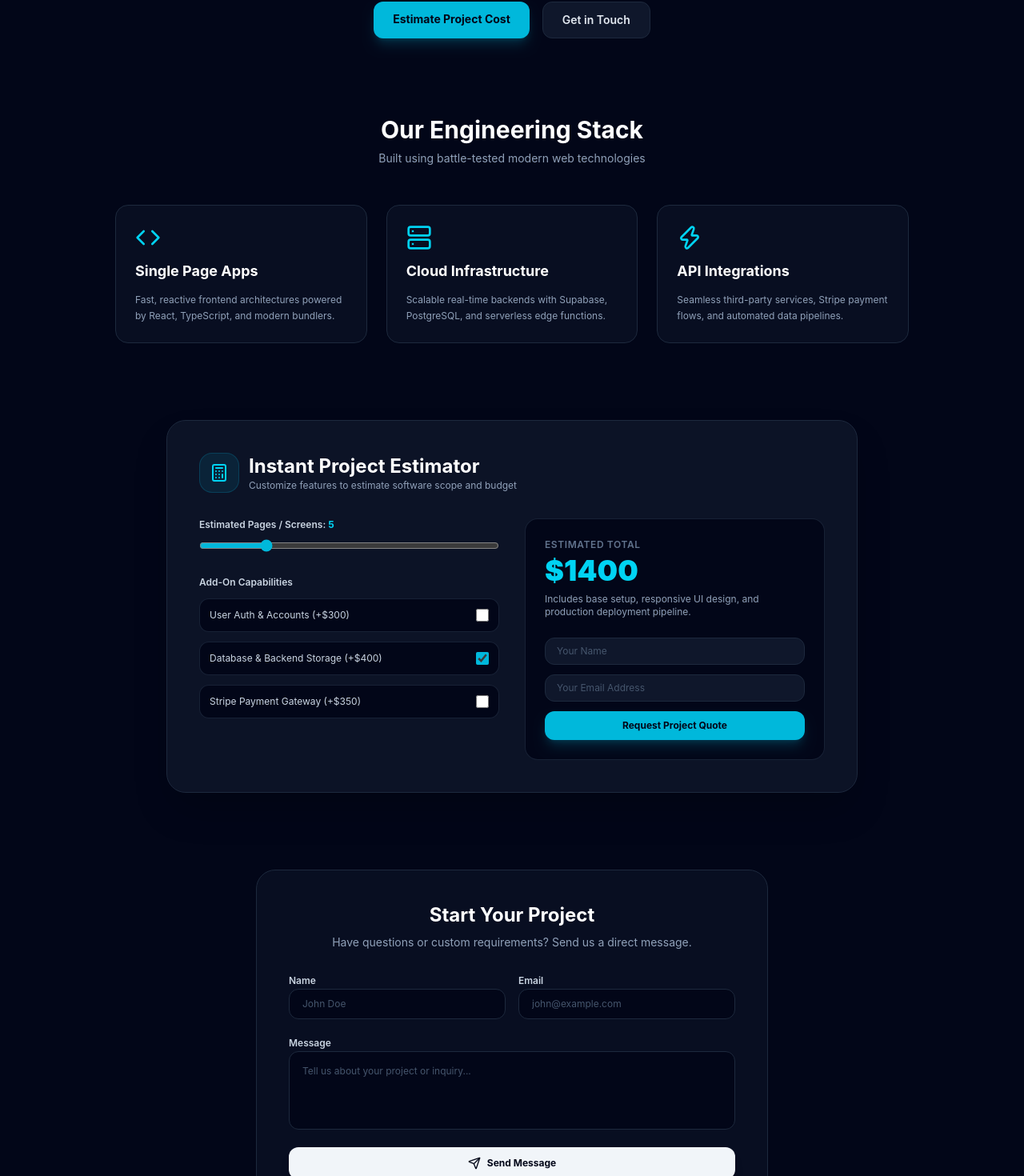
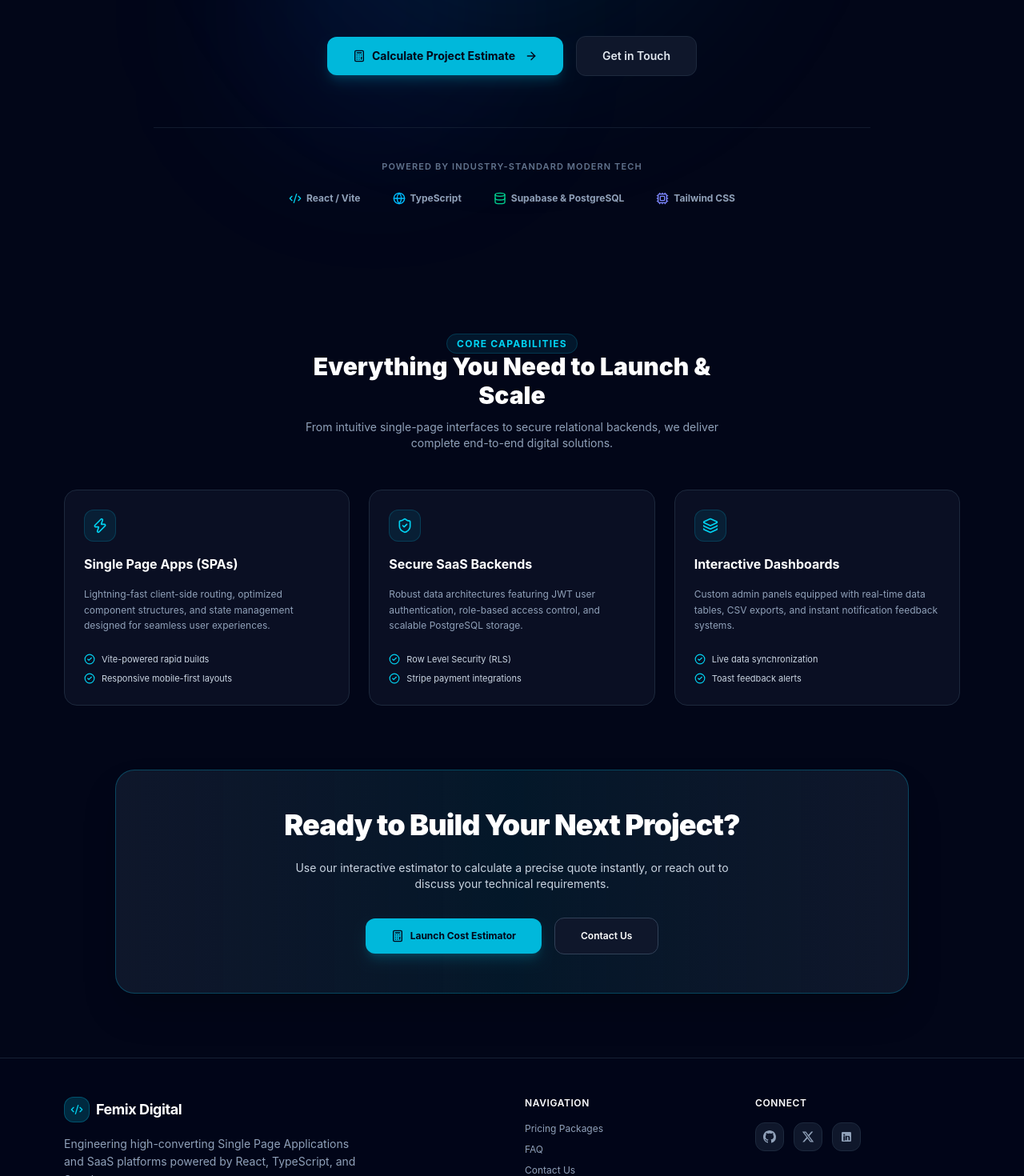
Before and after one commit to femixdigital/femix-web-dev, a React (Vite) app: page / in a window 1280 px wide. Shown: the part 435-1905 px from the top of the page at 80% size. Built offline with nearby package versions, Linux system fonts and the light colour scheme.

Commit message:
feat: build main landing page with hero section, tech stack badges, and service overviews

```diff
--- a/src/pages/Home.tsx
+++ b/src/pages/Home.tsx
@@ -1,319 +1,186 @@
-import React, { useState } from 'react';
-import { useToast } from '../components/Toast';
-import { supabase } from '../lib/supabase';
-import { Calculator, Send, Code, Sparkles, Server, Zap } from 'lucide-react';
+import React from 'react';
+import { Link } from 'react-router-dom';
+import { ArrowRight, Calculator, CheckCircle2, Code2, Cpu, Database, Globe, Layers, ShieldCheck, Zap } from 'lucide-react';
 
 export const Home: React.FC = () => {
-  const { showToast } = useToast();
+  return (
+    <div className="space-y-20 pb-20">
+      {/* Hero Section */}
+      <section className="relative pt-16 pb-20 overflow-hidden">
+        {/* Background glow effects */}
+        <div className="absolute top-1/4 left-1/2 -translate-x-1/2 -translate-y-1/2 w-[500px] h-[500px] bg-cyan-500/10 rounded-full blur-[120px] pointer-events-none" />
+        <div className="absolute top-1/3 left-1/4 w-[300px] h-[300px] bg-blue-600/10 rounded-full blur-[100px] pointer-events-none" />
 
-  // Contact Form State
-  const [contactName, setContactName] = useState('');
-  const [contactEmail, setContactEmail] = useState('');
-  const [contactMessage, setContactMessage] = useState('');
-  const [isSubmittingContact, setIsSubmittingContact] = useState(false);
-
-  // Estimator Form State
-  const [pages, setPages] = useState(5);
-  const [hasAuth, setHasAuth] = useState(false);
-  const [hasDatabase, setHasDatabase] = useState(true);
-  const [hasPayments, setHasPayments] = useState(false);
-  const [clientName, setClientName] = useState('');
-  const [clientEmail, setClientEmail] = useState('');
-  const [isSubmittingOrder, setIsSubmittingOrder] = useState(false);
-
-  // Calculate estimated total
-  const basePrice = 500;
-  const pageCost = pages * 100;
-  const authCost = hasAuth ? 300 : 0;
-  const dbCost = hasDatabase ? 400 : 0;
-  const paymentCost = hasPayments ? 350 : 0;
-  const estimatedTotal = basePrice + pageCost + authCost + dbCost + paymentCost;
-
-  const handleContactSubmit = async (e: React.FormEvent) => {
-    e.preventDefault();
-    if (!contactName || !contactEmail || !contactMessage) {
-      showToast('Validation Error', 'Please fill in all fields before submitting.', 'error');
-      return;
-    }
-
-    setIsSubmittingContact(true);
-    try {
-      const { error } = await supabase.from('leads').insert([
-        { name: contactName, email: contactEmail, message: contactMessage }
-      ]);
-
-      if (error) throw error;
-
-      showToast('Inquiry Received!', 'Thank you for reaching out. We will respond shortly.', 'success');
-      setContactName('');
-      setContactEmail('');
-      setContactMessage('');
-    } catch (err: any) {
-      showToast('Submission Failed', err.message || 'Could not send inquiry. Try again.', 'error');
-    } finally {
-      setIsSubmittingContact(false);
-    }
-  };
-
-  const handleOrderSubmit = async (e: React.FormEvent) => {
-    e.preventDefault();
-    if (!clientName || !clientEmail) {
-      showToast('Validation Error', 'Please enter your name and email to submit the order.', 'error');
-      return;
-    }
-
-    setIsSubmittingOrder(true);
-    try {
-      const { error } = await supabase.from('orders').insert([
-        {
-          client_name: clientName,
-          client_email: clientEmail,
-          pages,
-          has_auth: hasAuth,
-          has_database: hasDatabase,
-          has_payments: hasPayments,
-          estimated_total: estimatedTotal,
-          status: 'pending'
-        }
-      ]);
-
-      if (error) throw error;
-
-      showToast('Order Submitted!', `Estimate total $${estimatedTotal}. We will review your request and reach out.`, 'success');
-      setClientName('');
-      setClientEmail('');
-    } catch (err: any) {
-      showToast('Order Failed', err.message || 'Could not place order. Please try again.', 'error');
-    } finally {
-      setIsSubmittingOrder(false);
-    }
-  };
-
-  return (
-    <div className="space-y-24 py-12">
-      {/* Hero Section */}
-      <section className="container mx-auto px-4 text-center space-y-6 max-w-4xl">
-        <div className="inline-flex items-center space-x-2 bg-cyan-500/10 border border-cyan-500/20 px-4 py-1.5 rounded-full text-xs font-semibold text-cyan-400">
-          <Sparkles className="w-3.5 h-3.5" />
-          <span>Next-Gen Web & Application Engineering</span>
-        </div>
-        <h1 className="text-4xl sm:text-6xl font-black text-white tracking-tight leading-tight">
-          Modern Web Development <br />
-          <span className="text-transparent bg-clip-text bg-gradient-to-r from-cyan-400 to-blue-500">
-            Engineered for Scale
-          </span>
-        </h1>
-        <p className="text-slate-400 text-sm sm:text-lg max-w-2xl mx-auto">
-          We build high-performance single page applications, SaaS platforms, and modern backends tailored to grow your business.
-        </p>
-        <div className="flex flex-wrap justify-center gap-4 pt-4">
-          <a
-            href="#calculator"
-            className="bg-cyan-500 hover:bg-cyan-400 text-slate-950 font-bold px-6 py-3 rounded-xl transition shadow-lg shadow-cyan-500/20 text-sm"
-          >
-            Estimate Project Cost
-          </a>
-          <a
-            href="#contact"
-            className="bg-slate-900 hover:bg-slate-800 text-slate-200 border border-slate-800 font-semibold px-6 py-3 rounded-xl transition text-sm"
-          >
-            Get in Touch
-          </a>
-        </div>
-      </section>
-
-      {/* Services Section */}
-      <section className="container mx-auto px-4 max-w-5xl">
-        <div className="text-center space-y-2 mb-12">
-          <h2 className="text-2xl sm:text-3xl font-bold text-white">Our Engineering Stack</h2>
-          <p className="text-xs sm:text-sm text-slate-400">Built using battle-tested modern web technologies</p>
-        </div>
-        <div className="grid grid-cols-1 sm:grid-cols-3 gap-6">
-          <div className="bg-slate-900/50 border border-slate-800 p-6 rounded-2xl space-y-3">
-            <Code className="w-8 h-8 text-cyan-400" />
-            <h3 className="font-bold text-white text-lg">Single Page Apps</h3>
-            <p className="text-xs text-slate-400 leading-relaxed">
-              Fast, reactive frontend architectures powered by React, TypeScript, and modern bundlers.
-            </p>
-          </div>
-          <div className="bg-slate-900/50 border border-slate-800 p-6 rounded-2xl space-y-3">
-            <Server className="w-8 h-8 text-cyan-400" />
-            <h3 className="font-bold text-white text-lg">Cloud Infrastructure</h3>
-            <p className="text-xs text-slate-400 leading-relaxed">
-              Scalable real-time backends with Supabase, PostgreSQL, and serverless edge functions.
-            </p>
-          </div>
-          <div className="bg-slate-900/50 border border-slate-800 p-6 rounded-2xl space-y-3">
-            <Zap className="w-8 h-8 text-cyan-400" />
-            <h3 className="font-bold text-white text-lg">API Integrations</h3>
-            <p className="text-xs text-slate-400 leading-relaxed">
-              Seamless third-party services, Stripe payment flows, and automated data pipelines.
-            </p>
-          </div>
-        </div>
-      </section>
-
-      {/* Cost Calculator Section */}
-      <section id="calculator" className="container mx-auto px-4 max-w-4xl scroll-mt-24">
-        <div className="bg-slate-900/80 border border-slate-800 rounded-3xl p-6 sm:p-10 shadow-2xl backdrop-blur">
-          <div className="flex items-center space-x-3 mb-8">
-            <div className="p-3 bg-cyan-500/10 border border-cyan-500/20 text-cyan-400 rounded-2xl">
-              <Calculator className="w-6 h-6" />
-            </div>
-            <div>
-              <h2 className="text-2xl font-bold text-white">Instant Project Estimator</h2>
-              <p className="text-xs text-slate-400">Customize features to estimate software scope and budget</p>
-            </div>
+        <div className="container mx-auto px-4 relative z-10 max-w-5xl text-center space-y-8">
+          <div className="inline-flex items-center space-x-2 bg-slate-900/80 border border-slate-800 px-4 py-1.5 rounded-full text-slate-300 text-xs font-semibold shadow-inner">
+            <span className="w-2 h-2 rounded-full bg-cyan-400 animate-pulse" />
+            <span>Modern Single Page Applications & SaaS Development</span>
           </div>
 
-          <div className="grid grid-cols-1 md:grid-cols-2 gap-8">
-            {/* Options */}
-            <div className="space-y-6">
-              <div>
-                <label className="text-xs font-semibold text-slate-300 mb-2 block">
-                  Estimated Pages / Screens: <span className="text-cyan-400 font-bold">{pages}</span>
-                </label>
-                <input
-                  type="range"
-                  min="1"
-                  max="20"
-                  value={pages}
-                  onChange={(e) => setPages(Number(e.target.value))}
-                  className="w-full accent-cyan-500 cursor-pointer"
-                />
-              </div>
+          <h1 className="text-4xl sm:text-6xl font-black text-white tracking-tight leading-tight">
+            High-Performance Web Apps <br />
+            <span className="bg-gradient-to-r from-cyan-400 via-sky-400 to-blue-500 bg-clip-text text-transparent">
+              Built for Scale & Speed
+            </span>
+          </h1>
 
-              <div className="space-y-3">
-                <label className="text-xs font-semibold text-slate-300 block">Add-On Capabilities</label>
-                <label className="flex items-center justify-between p-3 rounded-xl bg-slate-950 border border-slate-800/80 cursor-pointer hover:border-slate-700 transition">
-                  <span className="text-xs text-slate-300">User Auth & Accounts (+$300)</span>
-                  <input
-                    type="checkbox"
-                    checked={hasAuth}
-                    onChange={(e) => setHasAuth(e.target.checked)}
-                    className="accent-cyan-500 w-4 h-4"
-                  />
-                </label>
-                <label className="flex items-center justify-between p-3 rounded-xl bg-slate-950 border border-slate-800/80 cursor-pointer hover:border-slate-700 transition">
-                  <span className="text-xs text-slate-300">Database & Backend Storage (+$400)</span>
-                  <input
-                    type="checkbox"
-                    checked={hasDatabase}
-                    onChange={(e) => setHasDatabase(e.target.checked)}
-                    className="accent-cyan-500 w-4 h-4"
-                  />
-                </label>
-                <label className="flex items-center justify-between p-3 rounded-xl bg-slate-950 border border-slate-800/80 cursor-pointer hover:border-slate-700 transition">
-                  <span className="text-xs text-slate-300">Stripe Payment Gateway (+$350)</span>
-                  <input
-                    type="checkbox"
-                    checked={hasPayments}
-                    onChange={(e) => setHasPayments(e.target.checked)}
-                    className="accent-cyan-500 w-4 h-4"
-                  />
-                </label>
-              </div>
-            </div>
+          <p className="max-w-2xl mx-auto text-slate-400 text-base sm:text-lg leading-relaxed">
+            We engineer lightning-fast SPAs, robust SaaS platforms, and custom digital experiences using cutting-edge frontend and backend architectures.
+          </p>
 
-            {/* Summary & Submission */}
-            <div className="bg-slate-950 border border-slate-800/80 rounded-2xl p-6 flex flex-col justify-between space-y-6">
-              <div>
-                <span className="text-xs font-semibold text-slate-500 uppercase tracking-wider block mb-1">
-                  Estimated Total
-                </span>
-                <div className="text-4xl font-black text-cyan-400">${estimatedTotal}</div>
-                <p className="text-xs text-slate-400 mt-2">
-                  Includes base setup, responsive UI design, and production deployment pipeline.
-                </p>
-              </div>
+          <div className="flex flex-col sm:flex-row items-center justify-center gap-4 pt-4">
+            <Link
+              to="/estimator"
+              className="w-full sm:w-auto flex items-center justify-center space-x-2 bg-cyan-500 hover:bg-cyan-400 text-slate-950 font-bold px-8 py-3.5 rounded-xl transition shadow-lg shadow-cyan-500/20 text-sm"
+            >
+              <Calculator className="w-4 h-4" />
+              <span>Calculate Project Estimate</span>
+              <ArrowRight className="w-4 h-4 ml-1" />
+            </Link>
 
-              <form onSubmit={handleOrderSubmit} className="space-y-3">
-                <input
-                  type="text"
-                  placeholder="Your Name"
-                  value={clientName}
-                  onChange={(e) => setClientName(e.target.value)}
-                  className="w-full bg-slate-900 border border-slate-800 rounded-xl px-3.5 py-2 text-xs text-slate-100 placeholder-slate-600 focus:outline-none focus:border-cyan-500 transition"
-                  required
-                />
-                <input
-                  type="email"
-                  placeholder="Your Email Address"
-                  value={clientEmail}
-                  onChange={(e) => setClientEmail(e.target.value)}
-                  className="w-full bg-slate-900 border border-slate-800 rounded-xl px-3.5 py-2 text-xs text-slate-100 placeholder-slate-600 focus:outline-none focus:border-cyan-500 transition"
-                  required
-                />
-                <button
-                  type="submit"
-                  disabled={isSubmittingOrder}
-                  className="w-full bg-cyan-500 hover:bg-cyan-400 text-slate-950 font-bold text-xs py-2.5 rounded-xl transition shadow-lg shadow-cyan-500/20 disabled:opacity-50"
-                >
-                  {isSubmittingOrder ? 'Submitting Order...' : 'Request Project Quote'}
-                </button>
-              </form>
+            <Link
+              to="/contact"
+              className="w-full sm:w-auto flex items-center justify-center space-x-2 bg-slate-900 hover:bg-slate-800 text-slate-200 border border-slate-800 font-semibold px-8 py-3.5 rounded-xl transition text-sm"
+            >
+              <span>Get in Touch</span>
+            </Link>
+          </div>
+
+          {/* Tech Stack Bar */}
+          <div className="pt-10 border-t border-slate-800/60 mt-16 max-w-4xl mx-auto">
+            <p className="text-[11px] font-semibold text-slate-500 uppercase tracking-widest mb-6">
+              Powered by Industry-Standard Modern Tech
+            </p>
+            <div className="flex flex-wrap items-center justify-center gap-6 sm:gap-10 text-slate-400 text-xs font-bold">
+              <span className="flex items-center space-x-1.5">
+                <Code2 className="w-4 h-4 text-cyan-400" />
+                <span>React / Vite</span>
+              </span>
+              <span className="flex items-center space-x-1.5">
+                <Globe className="w-4 h-4 text-sky-400" />
+                <span>TypeScript</span>
+              </span>
+              <span className="flex items-center space-x-1.5">
+                <Database className="w-4 h-4 text-emerald-400" />
+                <span>Supabase & PostgreSQL</span>
+              </span>
+              <span className="flex items-center space-x-1.5">
+                <Cpu className="w-4 h-4 text-indigo-400" />
+                <span>Tailwind CSS</span>
+              </span>
             </div>
           </div>
         </div>
       </section>
 
-      {/* Contact Section */}
-      <section id="contact" className="container mx-auto px-4 max-w-2xl scroll-mt-24">
-        <div className="bg-slate-900/50 border border-slate-800 rounded-3xl p-6 sm:p-10 space-y-6">
-          <div className="text-center space-y-2">
-            <h2 className="text-2xl font-bold text-white">Start Your Project</h2>
-            <p className="text-xs sm:text-sm text-slate-400">
-              Have questions or custom requirements? Send us a direct message.
+      {/* Services Overview Section */}
+      <section className="container mx-auto px-4 max-w-6xl space-y-12">
+        <div className="text-center max-w-xl mx-auto space-y-3">
+          <span className="text-xs font-bold uppercase tracking-widest text-cyan-400 bg-cyan-500/10 px-3 py-1 rounded-full border border-cyan-500/20">
+            Core Capabilities
+          </span>
+          <h2 className="text-2xl sm:text-3xl font-black text-white">
+            Everything You Need to Launch & Scale
+          </h2>
+          <p className="text-slate-400 text-xs sm:text-sm">
+            From intuitive single-page interfaces to secure relational backends, we deliver complete end-to-end digital solutions.
+          </p>
+        </div>
+
+        <div className="grid grid-cols-1 md:grid-cols-3 gap-6">
+          {/* Card 1 */}
+          <div className="bg-slate-900/60 border border-slate-800 rounded-2xl p-6 space-y-4 hover:border-cyan-500/40 transition group">
+            <div className="w-10 h-10 rounded-xl bg-cyan-500/10 border border-cyan-500/20 flex items-center justify-center text-cyan-400 group-hover:bg-cyan-500/20 transition">
+              <Zap className="w-5 h-5" />
+            </div>
+            <h3 className="text-base font-bold text-white">Single Page Apps (SPAs)</h3>
+            <p className="text-xs text-slate-400 leading-relaxed">
+              Lightning-fast client-side routing, optimized component structures, and state management designed for seamless user experiences.
             </p>
+            <ul className="space-y-2 pt-2 text-[11px] text-slate-300">
+              <li className="flex items-center space-x-2">
+                <CheckCircle2 className="w-3.5 h-3.5 text-cyan-400" />
+                <span>Vite-powered rapid builds</span>
+              </li>
+              <li className="flex items-center space-x-2">
+                <CheckCircle2 className="w-3.5 h-3.5 text-cyan-400" />
+                <span>Responsive mobile-first layouts</span>
+              </li>
+            </ul>
           </div>
 
-          <form onSubmit={handleContactSubmit} className="space-y-4">
-            <div className="grid grid-cols-1 sm:grid-cols-2 gap-4">
-              <div className="space-y-1">
-                <label className="text-xs font-semibold text-slate-300">Name</label>
-                <input
-                  type="text"
-                  placeholder="John Doe"
-                  value={contactName}
-                  onChange={(e) => setContactName(e.target.value)}
-                  className="w-full bg-slate-950 border border-slate-800 rounded-xl px-4 py-2.5 text-xs text-slate-100 placeholder-slate-600 focus:outline-none focus:border-cyan-500 transition"
-                  required
-                />
-              </div>
-              <div className="space-y-1">
-                <label className="text-xs font-semibold text-slate-300">Email</label>
-                <input
-                  type="email"
-                  placeholder="john@example.com"
-                  value={contactEmail}
-                  onChange={(e) => setContactEmail(e.target.value)}
-                  className="w-full bg-slate-950 border border-slate-800 rounded-xl px-4 py-2.5 text-xs text-slate-100 placeholder-slate-600 focus:outline-none focus:border-cyan-500 transition"
-                  required
-                />
-              </div>
+          {/* Card 2 */}
+          <div className="bg-slate-900/60 border border-slate-800 rounded-2xl p-6 space-y-4 hover:border-cyan-500/40 transition group">
+            <div className="w-10 h-10 rounded-xl bg-cyan-500/10 border border-cyan-500/20 flex items-center justify-center text-cyan-400 group-hover:bg-cyan-500/20 transition">
+              <ShieldCheck className="w-5 h-5" />
             </div>
+            <h3 className="text-base font-bold text-white">Secure SaaS Backends</h3>
+            <p className="text-xs text-slate-400 leading-relaxed">
+              Robust data architectures featuring JWT user authentication, role-based access control, and scalable PostgreSQL storage.
+            </p>
+            <ul className="space-y-2 pt-2 text-[11px] text-slate-300">
+              <li className="flex items-center space-x-2">
+                <CheckCircle2 className="w-3.5 h-3.5 text-cyan-400" />
+                <span>Row Level Security (RLS)</span>
+              </li>
+              <li className="flex items-center space-x-2">
+                <CheckCircle2 className="w-3.5 h-3.5 text-cyan-400" />
+                <span>Stripe payment integrations</span>
+              </li>
+            </ul>
+          </div>
 
-            <div className="space-y-1">
-              <label className="text-xs font-semibold text-slate-300">Message</label>
-              <textarea
-                rows={4}
-                placeholder="Tell us about your project or inquiry..."
-                value={contactMessage}
-                onChange={(e) => setContactMessage(e.target.value)}
-                className="w-full bg-slate-950 border border-slate-800 rounded-xl p-4 text-xs text-slate-100 placeholder-slate-600 focus:outline-none focus:border-cyan-500 transition resize-none"
-                required
-              />
+          {/* Card 3 */}
+          <div className="bg-slate-900/60 border border-slate-800 rounded-2xl p-6 space-y-4 hover:border-cyan-500/40 transition group">
+            <div className="w-10 h-10 rounded-xl bg-cyan-500/10 border border-cyan-500/20 flex items-center justify-center text-cyan-400 group-hover:bg-cyan-500/20 transition">
+              <Layers className="w-5 h-5" />
             </div>
+            <h3 className="text-base font-bold text-white">Interactive Dashboards</h3>
+            <p className="text-xs text-slate-400 leading-relaxed">
+              Custom admin panels equipped with real-time data tables, CSV exports, and instant notification feedback systems.
+            </p>
+            <ul className="space-y-2 pt-2 text-[11px] text-slate-300">
+              <li className="flex items-center space-x-2">
+                <CheckCircle2 className="w-3.5 h-3.5 text-cyan-400" />
+                <span>Live data synchronization</span>
+              </li>
+              <li className="flex items-center space-x-2">
+                <CheckCircle2 className="w-3.5 h-3.5 text-cyan-400" />
+                <span>Toast feedback alerts</span>
+              </li>
+            </ul>
+          </div>
+        </div>
+      </section>
 
-            <button
-              type="submit"
-              disabled={isSubmittingContact}
-              className="w-full bg-slate-100 hover:bg-white text-slate-950 font-bold text-xs py-3 rounded-xl transition shadow-lg flex items-center justify-center space-x-2 disabled:opacity-50"
+      {/* CTA Banner Section */}
+      <section className="container mx-auto px-4 max-w-5xl">
+        <div className="bg-gradient-to-r from-slate-900 via-cyan-950/40 to-slate-900 border border-cyan-500/30 rounded-3xl p-8 sm:p-12 text-center space-y-6 shadow-2xl relative overflow-hidden">
+          <div className="absolute inset-0 bg-[radial-gradient(ellipse_at_top,_var(--tw-gradient-stops))] from-cyan-500/10 via-transparent to-transparent pointer-events-none" />
+
+          <h2 className="text-2xl sm:text-4xl font-black text-white tracking-tight relative z-10">
+            Ready to Build Your Next Project?
+          </h2>
+          <p className="max-w-xl mx-auto text-slate-300 text-xs sm:text-sm relative z-10">
+            Use our interactive estimator to calculate a precise quote instantly, or reach out to discuss your technical requirements.
+          </p>
+
+          <div className="flex flex-col sm:flex-row items-center justify-center gap-4 pt-2 relative z-10">
+            <Link
+              to="/estimator"
+              className="w-full sm:w-auto bg-cyan-500 hover:bg-cyan-400 text-slate-950 font-bold px-8 py-3.5 rounded-xl transition shadow-lg shadow-cyan-500/20 text-xs flex items-center justify-center space-x-2"
             >
-              <Send className="w-4 h-4" />
-              <span>{isSubmittingContact ? 'Sending Message...' : 'Send Message'}</span>
-            </button>
-          </form>
+              <Calculator className="w-4 h-4" />
+              <span>Launch Cost Estimator</span>
+            </Link>
+
+            <Link
+              to="/contact"
+              className="w-full sm:w-auto bg-slate-900 hover:bg-slate-800 text-white border border-slate-700 font-semibold px-8 py-3.5 rounded-xl transition text-xs flex items-center justify-center space-x-2"
+            >
+              <span>Contact Us</span>
+            </Link>
+          </div>
         </div>
       </section>
     </div>
```
